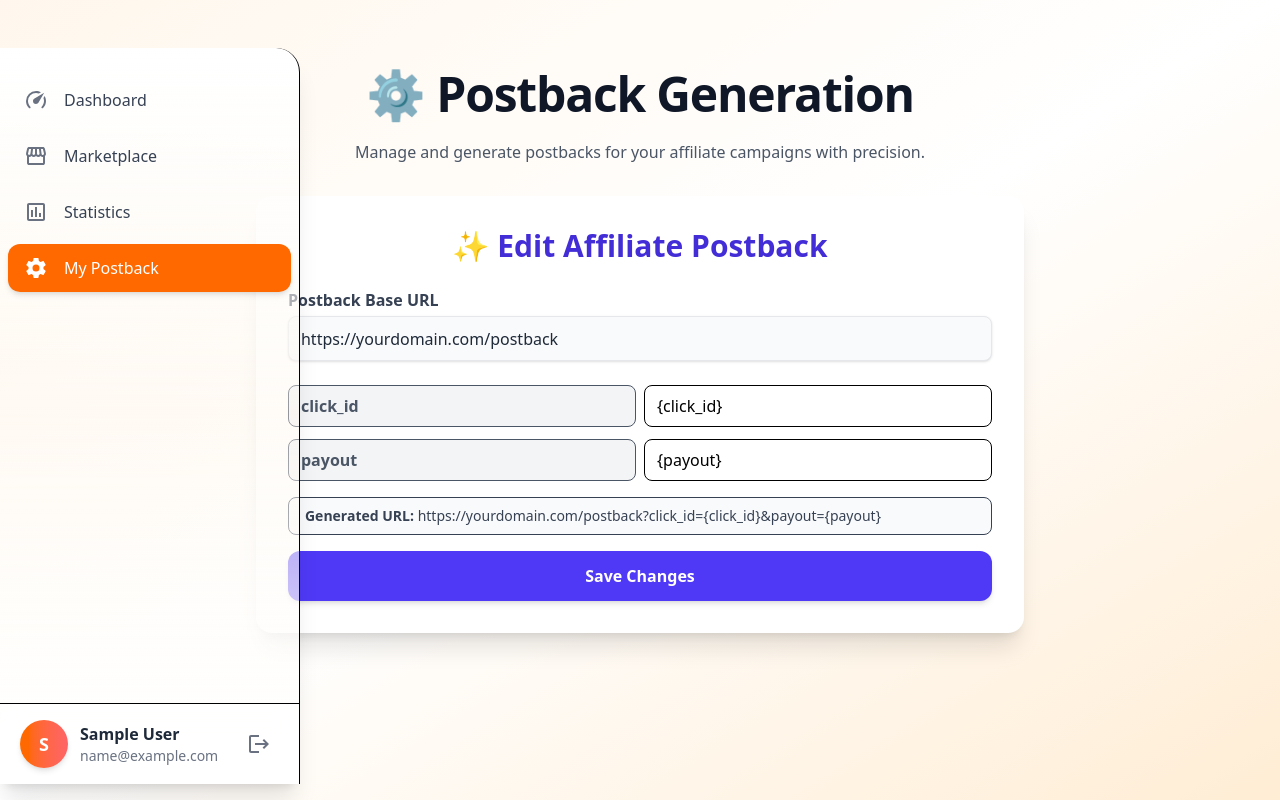
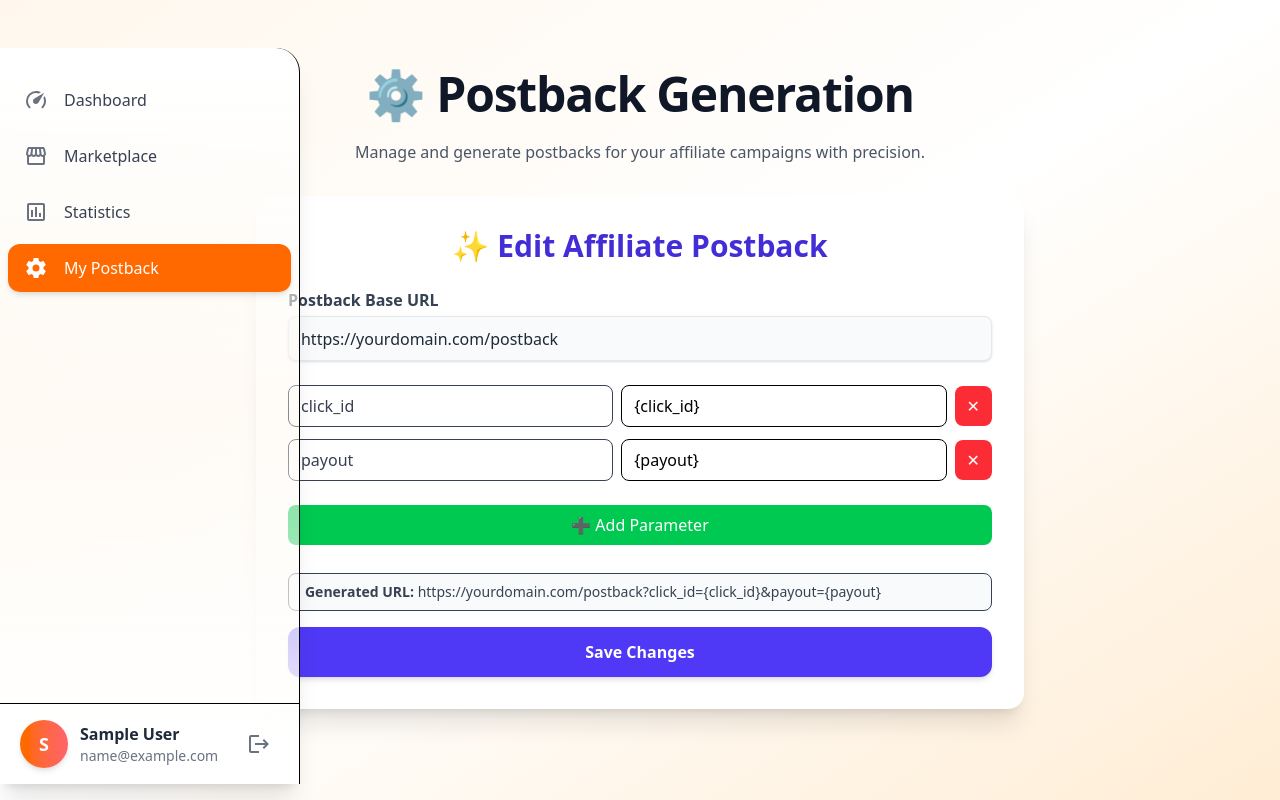
Before and after one commit to MVMGITHB/MVM_TRACKING_PUBLISHER, a React (Vite) app: page /partner/my-settings in a window 1280 px wide. Built offline with nearby package versions, Linux system fonts and the light colour scheme; sample sign-in values are in the browser's storage.

Commit message:
Updated Link

```diff
--- a/src/components/offerDetails/offerdetails.jsx
+++ b/src/components/offerDetails/offerdetails.jsx
@@ -89,7 +89,7 @@ export default function OfferDetailsFull({ offer }) {
   };
 
   const buildTrackingUrl = (compId, pubId) =>
-    `https://trakingbackend.onrender.com/api/clicks?campaign_id=${compId}&pub_id=${pubId}&originalClick={}`;
+    `https://offer.mvmtracking.com/api/clicks?campaign_id=${compId}&pub_id=${pubId}&originalClick={}`;
 
   // Static labels
   const accessibility = "Accessible";
--- a/src/components/offerslist/offerslist.jsx
+++ b/src/components/offerslist/offerslist.jsx
@@ -37,7 +37,7 @@ export default function OffersTable() {
   }, []);
 
   const buildTrackingUrl = (compId, pubId) =>
-    `https://trakingbackend.onrender.com/api/clicks?campaign_id=${compId}&pub_id=${pubId}&originalClick={}`;
+    `https://offer.mvmtracking.com/api/clicks?campaign_id=${compId}&pub_id=${pubId}&originalClick={}`;
 
   const filteredOffers = campaigns.filter((offer) => {
     if (activeTab === "featured") return offer.featured;
--- a/src/components/postbackintegration/AffiliateGenral.jsx
+++ b/src/components/postbackintegration/AffiliateGenral.jsx
@@ -114,7 +114,9 @@ export default function AffiliateGeneral() {
     setLoading(true);
     try {
       if (!affiliateId) throw new Error("Affiliate id not available.");
-      const finalUrl = buildPostbackUrlWithKeysInOrder(["click_id", "payout"]);
+      const finalUrl = buildPostbackUrlWithKeysInOrder(
+        params.map((p) => p.key) // keep order of all params
+      );
       setFormData((prev) => ({ ...prev, postBackUrl: finalUrl }));
       await api.patch(`/affiliates/updatePostbackUrl/${affiliateId}`, {
         postBackUrl: finalUrl,
@@ -129,6 +131,16 @@ export default function AffiliateGeneral() {
 
   const updateParam = (key, value) =>
     setParams((prev) => prev.map((p) => (p.key === key ? { ...p, value } : p)));
+
+  const addParam = () => setParams((prev) => [...prev, { key: "", value: "" }]);
+
+  const updateParamKey = (oldKey, newKey) =>
+    setParams((prev) =>
+      prev.map((p) => (p.key === oldKey ? { ...p, key: newKey } : p))
+    );
+
+  const removeParam = (key) =>
+    setParams((prev) => prev.filter((p) => p.key !== key));
 
   const inputStyle =
     "w-full h-[45px] px-3 bg-gray-50 border border-gray-200 rounded-lg shadow-sm text-gray-800 focus:border-indigo-500 focus:ring-2 focus:ring-indigo-300 focus:outline-none transition-all duration-200";
@@ -158,29 +170,46 @@ export default function AffiliateGeneral() {
         />
 
         <div className="flex flex-col gap-3 mt-2">
-          {params.map((p) => (
+          {params.map((p, index) => (
             <motion.div
-              key={p.key}
-              className="flex flex-col sm:flex-row gap-2"
+              key={index}
+              className="flex flex-col sm:flex-row gap-2 items-center"
               initial={{ opacity: 0, x: -30 }}
               animate={{ opacity: 1, x: 0 }}
               transition={{ duration: 0.4 }}
             >
               <input
                 type="text"
+                placeholder="Key"
                 value={p.key}
-                disabled
-                className="flex-1 px-3 py-2 border rounded-lg bg-gray-100 text-gray-600 font-semibold"
+                onChange={(e) => updateParamKey(p.key, e.target.value)}
+                className="flex-1 px-3 py-2 border rounded-lg bg-white text-gray-700 font-medium focus:border-indigo-500 focus:ring-2 focus:ring-indigo-300"
               />
               <input
                 type="text"
+                placeholder="Value"
                 value={p.value}
                 onChange={(e) => updateParam(p.key, e.target.value)}
                 className="flex-1 px-3 py-2 border rounded-lg focus:border-indigo-500 focus:ring-2 focus:ring-indigo-300"
               />
+              <button
+                type="button"
+                onClick={() => removeParam(p.key)}
+                className="px-3 py-2 bg-red-500 text-white rounded-lg hover:bg-red-600 transition"
+              >
+                ✕
+              </button>
             </motion.div>
           ))}
         </div>
+
+        <button
+          type="button"
+          onClick={addParam}
+          className="mt-2 w-full bg-green-500 text-white rounded-lg py-2 hover:bg-green-600 transition"
+        >
+          ➕ Add Parameter
+        </button>
 
         <motion.p
           className="mt-3 text-sm text-gray-700 break-all bg-gray-50 px-4 py-2 rounded-lg border"
```
